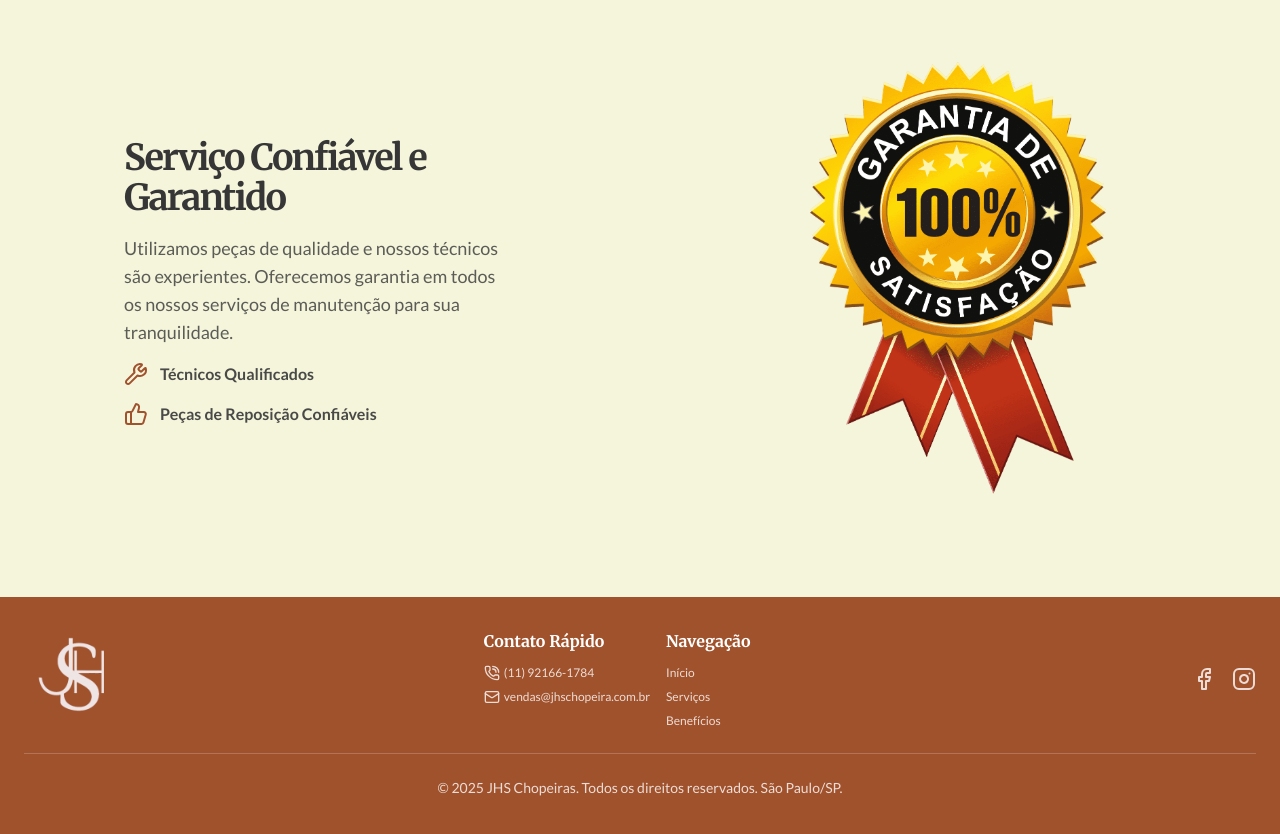
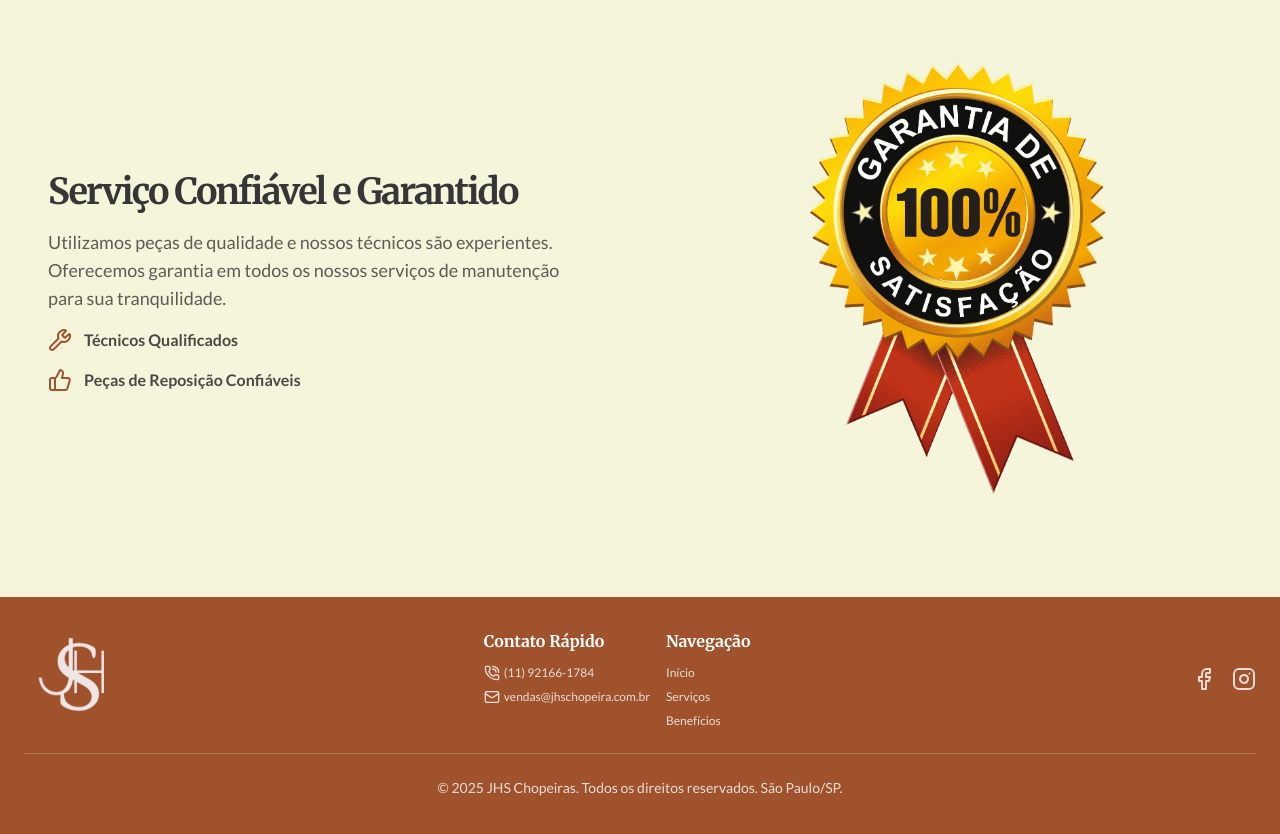
Before and after one commit to jjhschopeiras-ship-it/landing-page-jhs, a Next.js app: page / in a window 1280 px wide. Shown: the part 2700-3534 px from the top of the page. Built offline with nearby package versions, Linux system fonts and the light colour scheme.

Commit message:
Alterações do cliente

```diff
--- a/components/sections/Guarantee.tsx
+++ b/components/sections/Guarantee.tsx
@@ -35,7 +35,7 @@
       <div className="container mx-auto grid grid-cols-1 md:grid-cols-2 gap-12 items-center px-4 md:px-6">
 
         {/* Coluna de Texto (Garantia e Selos) */}
-        <div className="px-4 md:px-25">
+        <div className="px-4 md:px-6">
           <h2 className="text-3xl md:text-4xl font-bold font-primary tracking-tighter mb-4">
             {data.title}
           </h2>
```
